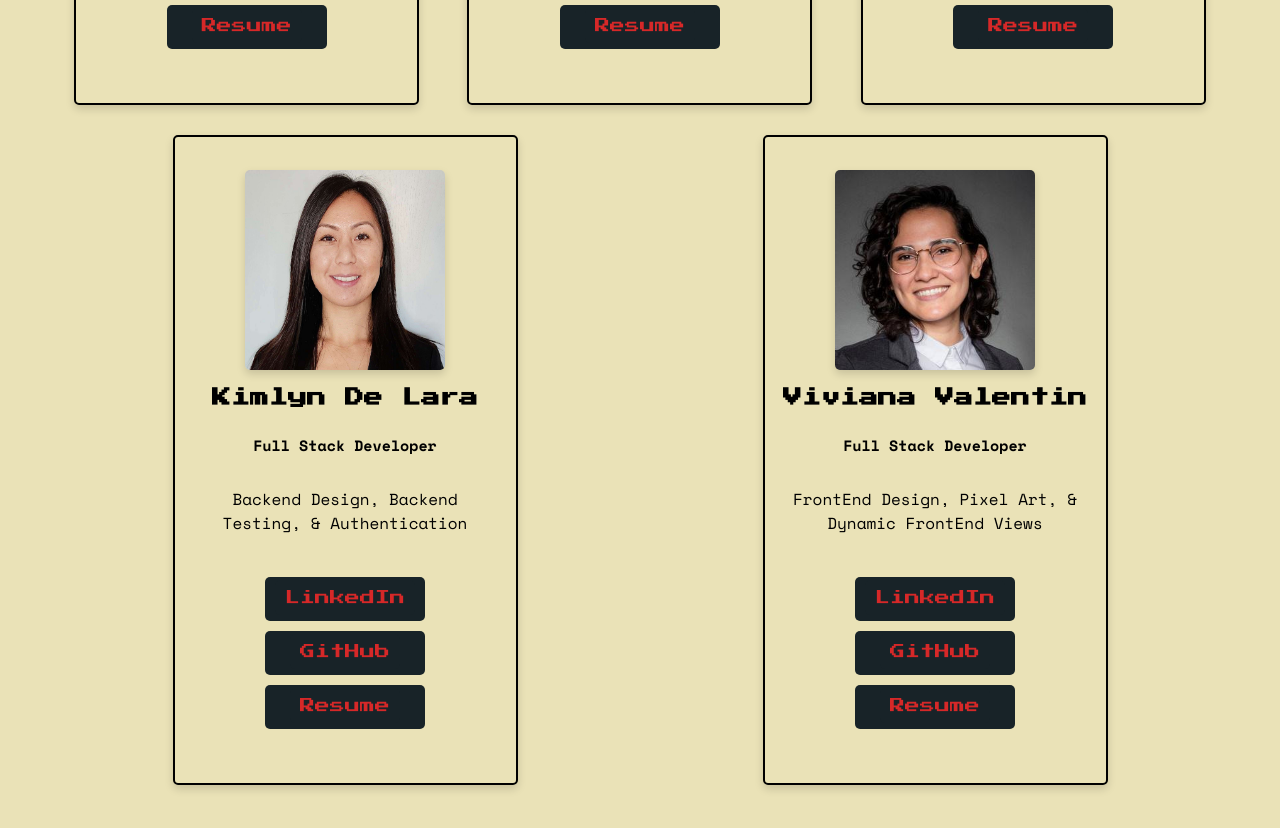
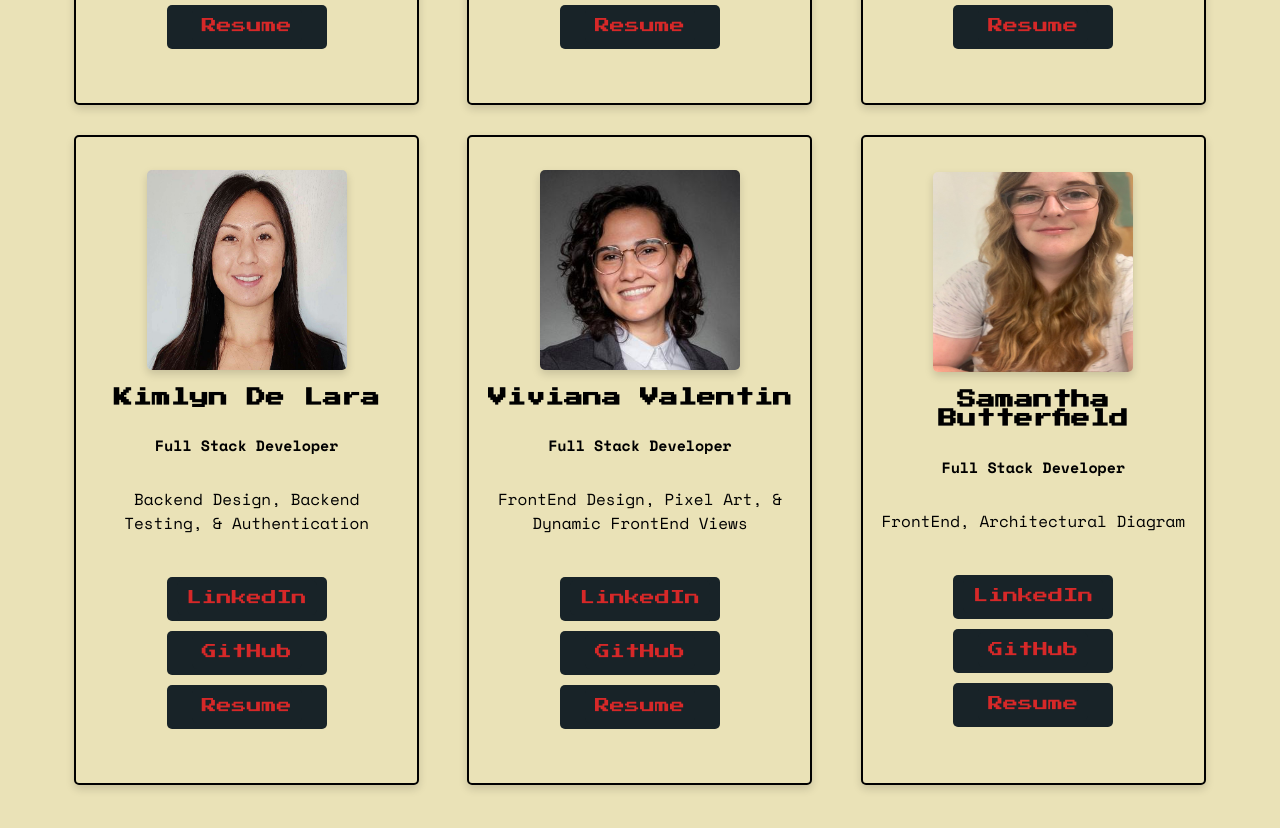
Before and after one commit to LauraJStevenson/bugwars-healer-frontend, a Vue app: page /credits in a window 1280 px wide. Shown: the part 820-1648 px from the top of the page. Built offline with nearby package versions, Linux system fonts and the light colour scheme; no server answers.

Commit message:
changes to credit pages, img files and behind the scenes

```diff
--- a/src/views/BehindTheScenesView.vue
+++ b/src/views/BehindTheScenesView.vue
@@ -15,6 +15,9 @@
         Spring Boot, PostgreSQL, and Vue3 with Typescript. Laura took ownership of the CI/CD
         pipeline and configured our repositories and images with test coverage.
       </p>
+      <section class="diagram-container">
+        <img class="diagram-img" src="../../public/images/architectural-diagram-img.png" />
+      </section>
       <p>
         Once we had our pipeline running, we divided our resources and skills into front-end and
         back-end teams. Yagmur and Kimlyn took ownership of the back-end development, including user
@@ -91,15 +94,18 @@
           -PostgreSQL database accessed via JPA in Spring Boot <br />
           -Amazing graphics & color schemes <br />
           -Every functioning page you see on this site <br />
+          -Increasing our testing <br />
+          -Implementing compiler logic to connect to the ScriptEditor Page <br />
+          -Building the game engine <br />
+
+
+
         </ul>
       </p>
       <p>We are currently working on:
         <ul>
-          -Building the game engine <br />
-          -Increasing our testing <br />
           -Implementing a Content Management System for this page <br />
-          -Implementing compiler logic to connect to the ScriptEditor Page <br />
-          -Building the game!<br />
+          -Making functional gameplay!<br />
           -More robust error handling <br />
 
         </ul>
@@ -140,6 +146,16 @@ p {
   flex-wrap: wrap;
   justify-content: space-around;
 }
+
+.diagram-container {
+  display: flex;
+  justify-content: center;
+}
+
+.diagram-img {
+  border: 2px solid black;
+  padding: 4px;
+}
 .blog-images {
   border: 2px solid black;
   border-radius: 4px;
--- a/src/views/CreditsView.vue
+++ b/src/views/CreditsView.vue
@@ -141,6 +141,30 @@
           </li>
         </ul>
       </div>
+
+      <div class="individual-card">
+        <img class="card-photo" src="../../public/images/samantha-img.jpg" />
+        <h1>Samantha Butterfield</h1>
+        <h3>Full Stack Developer</h3>
+        <ul>
+          FrontEnd, Architectural Diagram
+        </ul>
+        <ul>
+          <li>
+            <a class="contact-link" href="hhttps://www.linkedin.com/in/samanthabutterfield/"
+              >LinkedIn</a
+            >
+          </li>
+          <li><a class="contact-link" href="https://github.com/sbutterfield5">GitHub</a></li>
+          <li>
+            <a
+              class="contact-link"
+              href="https://docs.google.com/document/d/1Ea12FlXnIRZx0vSCerngSS-pdmWiwDBlF98lTXoKL5M/edit?usp=sharing"
+              >Resume</a
+            >
+          </li>
+        </ul>
+      </div>
     </div>
   </div>
 </template>
```
Also changed, not shown: public/images/architectural-diagram-img.png (added), public/images/samantha-img.jpg (added).
